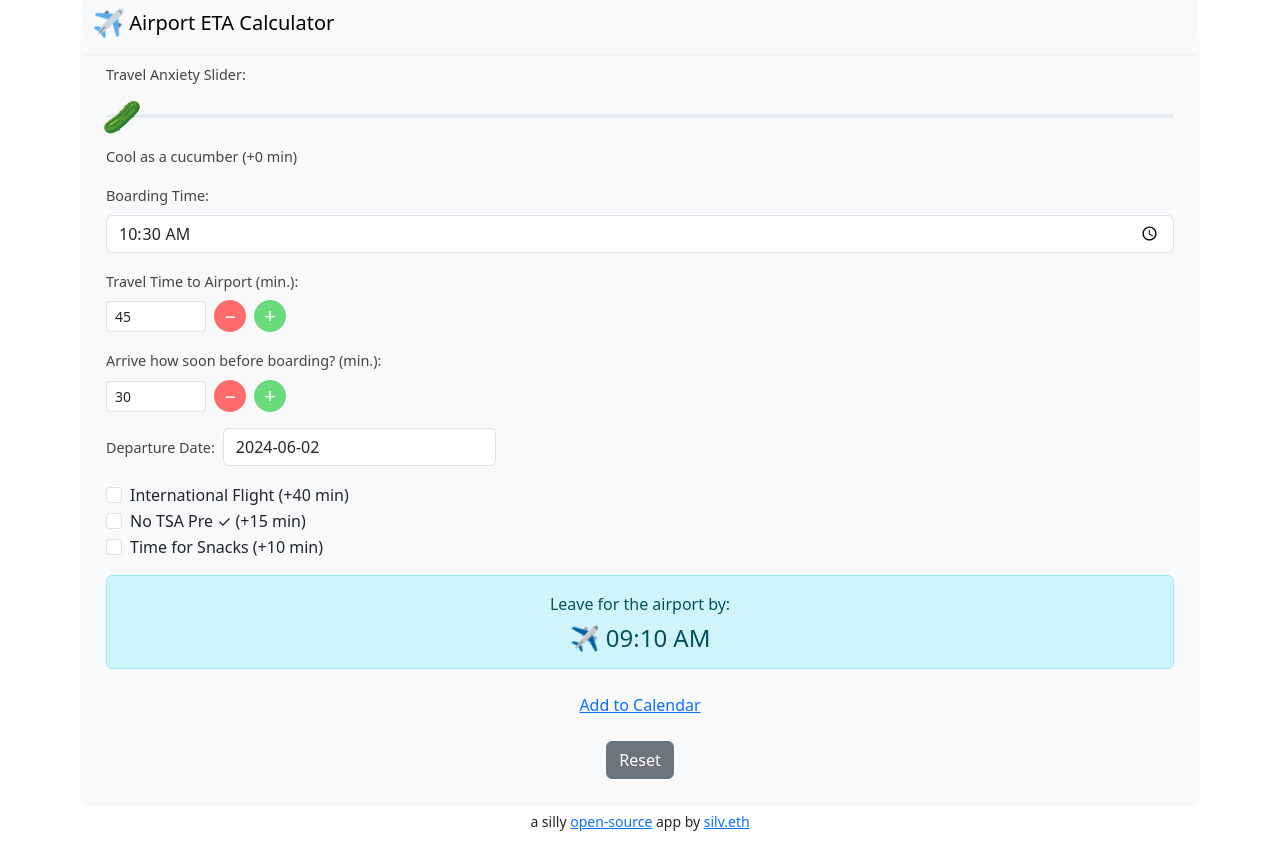
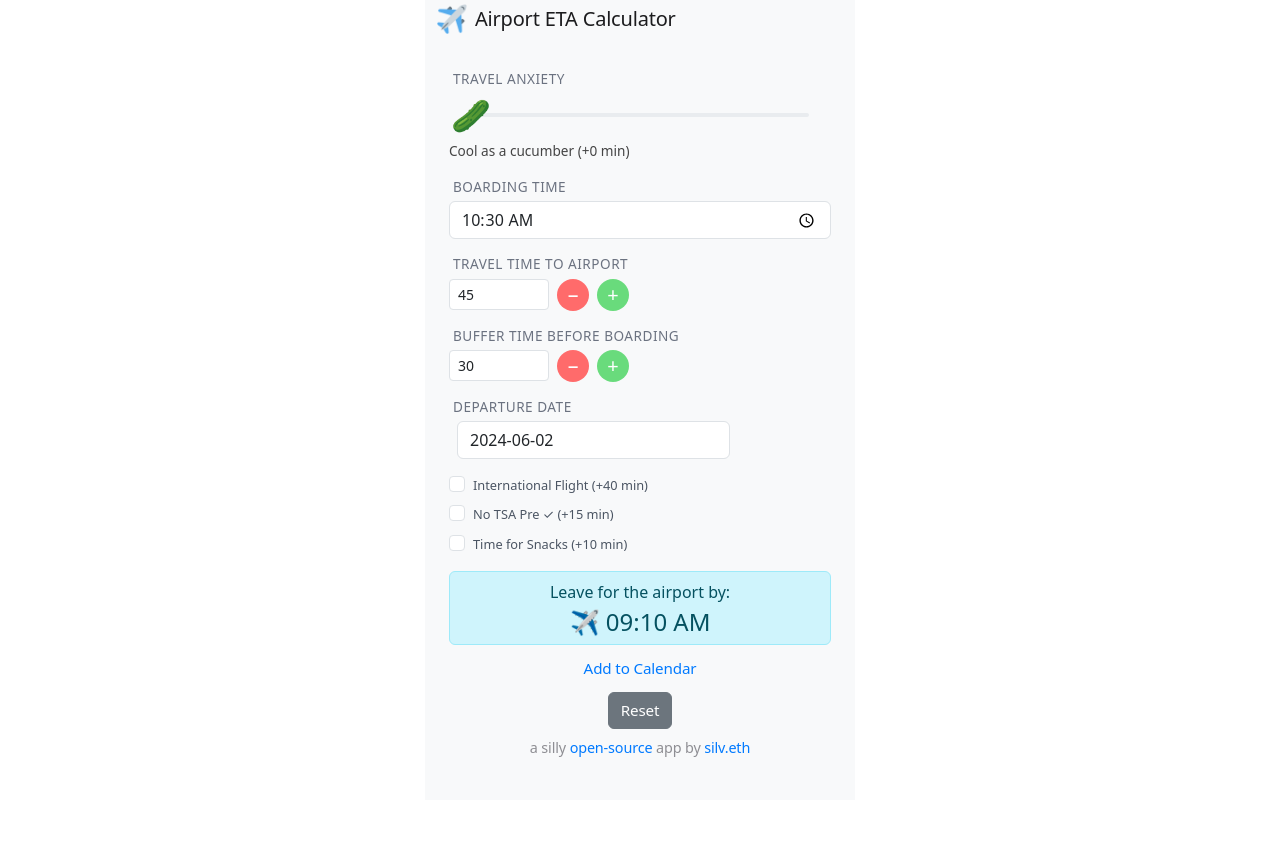
Before and after one commit to mattsilv/airport-time-estimator, a React (Create React App) app: page / in a window 1280 px wide. After the commit the page ends 800 px from the top, so only its background shows below. Built offline with nearby package versions, Linux system fonts and the light colour scheme.

Commit message:
lots of little stuff, but it looks better.

```diff
--- a/src/App.js
+++ b/src/App.js
@@ -1,15 +1,12 @@
-import React from 'react';
-import {Container} from 'react-bootstrap';
-import Footer from './components/Footer';
-import AppRouter from './routes/AppRouter';
+import React from "react";
+import AppRouter from "./routes/AppRouter";
+import styles from "./styles/App.module.css";
 
 function App() {
   return (
-    <Container fluid="lg md">
+    <div className={styles.container}>
       <AppRouter />
-
-      <Footer />
-    </Container>
+    </div>
   );
 }
 
--- a/src/components/FlightForm.js
+++ b/src/components/FlightForm.js
@@ -22,25 +22,24 @@ export const FlightForm = ({
   const extraMinutes = anxietyLevel * 5;
 
   return (
-    <Form>
-      <Form.Group className="mb-3">
-        <Form.Label htmlFor="anxietyLevel" className={styles.formLabel}>
-          Travel Anxiety Slider:
-        </Form.Label>
+    <Form className={styles.sliderForm}>
+      <div className={styles.formGroup}>
+        <Form.Label className={styles.formLabel}>Travel Anxiety</Form.Label>
         <div className={styles.sliderContainer}>
-          <Form.Range
+          <div className={styles.sliderTrack} />
+          <input
+            type="range"
             id="anxietyLevel"
             min="0"
             max="10"
             value={anxietyLevel}
             onChange={(e) => onAnxietyChange(parseInt(e.target.value))}
-            className={styles.sliderThumb}
+            className={styles.hiddenInput}
           />
           <div
             className={styles.sliderEmoji}
             style={{
               "--slider-percent": anxietyLevel / 10,
-              marginLeft: "16px",
             }}
           >
             {getEmoji(anxietyLevel)}
@@ -49,22 +48,21 @@ export const FlightForm = ({
         <div className={styles.anxietyText}>
           {getAnxietyText(anxietyLevel, extraMinutes)}
         </div>
-      </Form.Group>
+      </div>
 
-      <Form.Group className="mb-3">
-        <Form.Label htmlFor="boardingTime" className={styles.formLabel}>
-          Boarding Time:
-        </Form.Label>
+      <div className={styles.formGroup}>
+        <Form.Label className={styles.formLabel}>Boarding Time</Form.Label>
         <Form.Control
           type="time"
           id="boardingTime"
           value={formValues.boardingTime}
           onChange={onFieldChange("boardingTime")}
         />
-      </Form.Group>
-      <Form.Group className="mb-3">
-        <Form.Label htmlFor="drivingTime" className={styles.formLabel}>
-          Travel Time to Airport (min.):
+      </div>
+
+      <div className={styles.formGroup}>
+        <Form.Label className={styles.formLabel}>
+          Travel Time to Airport
         </Form.Label>
         <div className="d-flex align-items-center">
           <Form.Control
@@ -107,10 +105,11 @@ export const FlightForm = ({
             </button>
           </div>
         </div>
-      </Form.Group>
-      <Form.Group className="mb-3">
-        <Form.Label htmlFor="arriveEarly" className={styles.formLabel}>
-          Arrive how soon before boarding? (min.):
+      </div>
+
+      <div className={styles.formGroup}>
+        <Form.Label className={styles.formLabel}>
+          Buffer Time Before Boarding
         </Form.Label>
         <div className="d-flex align-items-center">
           <Form.Control
@@ -153,21 +152,21 @@ export const FlightForm = ({
             </button>
           </div>
         </div>
-      </Form.Group>
-      <Form.Group className="mb-3">
-        <Form.Label htmlFor="selectedDate" className={styles.formLabel}>
-          Departure Date:
-        </Form.Label>
+      </div>
+
+      <div className={styles.formGroup}>
+        <Form.Label className={styles.formLabel}>Departure Date</Form.Label>
         <DatePicker
           selected={selectedDate}
           onChange={onDateChange}
           dateFormat="yyyy-MM-dd"
           className="form-control mx-2"
         />
-      </Form.Group>
+      </div>
 
-      <Form.Group className="mb-3">
+      <div className={styles.formGroup}>
         <Form.Check
+          className={styles.checkboxLabel}
           type="checkbox"
           id="internationalFlight"
           label="International Flight (+40 min)"
@@ -177,6 +176,7 @@ export const FlightForm = ({
           }
         />
         <Form.Check
+          className={styles.checkboxLabel}
           type="checkbox"
           id="noTSAPre"
           label="No TSA Pre ✓ (+15 min)"
@@ -184,13 +184,14 @@ export const FlightForm = ({
           onChange={(e) => onCheckboxChange("noTSAPre", e.target.checked)}
         />
         <Form.Check
+          className={styles.checkboxLabel}
           type="checkbox"
           id="needSnacks"
           label="Time for Snacks (+10 min)"
           checked={formValues.needSnacks || false}
           onChange={(e) => onCheckboxChange("needSnacks", e.target.checked)}
         />
-      </Form.Group>
+      </div>
     </Form>
   );
 };
--- a/src/components/FlightForm.module.css
+++ b/src/components/FlightForm.module.css
@@ -1,3 +1,13 @@
+/* Define spacing variables at the top */
+:root {
+  --spacing-xs: 0.25rem; /* 4px */
+  --spacing-sm: 0.5rem; /* 8px */
+  --spacing-md: 0.75rem; /* 12px */
+  --spacing-lg: 1rem; /* 16px */
+  --font-sm: 0.85em;
+  --font-xs: 0.8em;
+}
+
 .numberControl {
   width: 100px;
 }
@@ -36,60 +46,6 @@
   color: white !important;
 }
 
-.sliderThumb {
-  touch-action: none;
-  user-select: none;
-  -webkit-user-select: none;
-  width: 100%;
-  -webkit-appearance: none;
-  appearance: none;
-  background: transparent;
-  height: 44px;
-  cursor: pointer;
-  -webkit-tap-highlight-color: transparent;
-  margin: 0;
-  padding: 0;
-}
-
-.sliderThumb::-webkit-slider-thumb {
-  -webkit-appearance: none;
-  appearance: none;
-  width: 44px;
-  height: 44px;
-  background: transparent;
-  border: none;
-  box-shadow: none;
-  cursor: pointer;
-  position: relative;
-  z-index: 1;
-  transform: translateY(-50%);
-}
-
-.sliderThumb::-webkit-slider-runnable-track {
-  -webkit-appearance: none;
-  appearance: none;
-  height: 4px;
-  background: #e9ecef;
-  border-radius: 2px;
-  border: none;
-  cursor: pointer;
-}
-
-.sliderThumb::-moz-range-thumb {
-  width: 1px;
-  height: 1px;
-  background: transparent;
-  border: none;
-  box-shadow: none;
-}
-
-.sliderThumb::-moz-range-track {
-  height: 4px;
-  background: #e9ecef;
-  border-radius: 2px;
-  border: none;
-}
-
 .sliderContainer {
   position: relative;
   width: 100%;
@@ -98,6 +54,19 @@
   align-items: center;
   touch-action: none;
   cursor: pointer;
+  padding: var(--spacing-sm) 22px;
+  background: transparent;
+  margin-bottom: var(--spacing-xs);
+}
+
+.sliderTrack {
+  position: absolute;
+  width: calc(100% - 44px);
+  height: 4px;
+  background: #e9ecef;
+  border-radius: 2px;
+  left: 22px;
+  pointer-events: none;
 }
 
 .sliderEmoji {
@@ -112,17 +81,85 @@
   z-index: 2;
   -webkit-user-select: none;
   user-select: none;
-  left: calc(var(--slider-percent, 0) * 100%);
+  left: calc(22px + var(--slider-percent, 0) * (100% - 44px));
+}
+
+.hiddenInput {
+  position: absolute;
+  width: 100%;
+  height: 100%;
+  opacity: 0;
+  cursor: pointer;
+  touch-action: none;
+  -webkit-tap-highlight-color: transparent;
 }
 
 .anxietyText {
-  font-size: 0.9em;
+  font-size: var(--font-sm);
   color: #444444;
   text-align: left;
-  margin-top: 8px;
+  margin-bottom: var(--spacing-xs);
 }
 
 .formLabel {
-  font-size: 0.9em;
-  color: #444444;
+  font-size: var(--font-sm);
+  color: #6b7280;
+  text-transform: uppercase;
+  letter-spacing: 0.5px;
+  font-weight: 500;
+  margin-bottom: var(--spacing-xs);
+  padding-left: var(--spacing-xs);
 }
+
+.formGroup {
+  position: relative;
+  margin-bottom: var(--spacing-md);
+}
+
+.sliderThumb:focus {
+  outline: none;
+  box-shadow: none;
+}
+
+.sliderThumb:active,
+.sliderThumb:focus-visible,
+.sliderThumb::selection {
+  outline: none;
+  -webkit-tap-highlight-color: transparent;
+  background: transparent;
+  box-shadow: none;
+}
+
+input[type="range"] {
+  -webkit-appearance: none !important;
+  -webkit-tap-highlight-color: transparent !important;
+}
+
+input[type="range"]:focus {
+  outline: none !important;
+}
+
+.sliderForm {
+  -webkit-tap-highlight-color: transparent !important;
+  -webkit-touch-callout: none;
+  -webkit-user-select: none;
+  user-select: none;
+  padding-top: var(--spacing-xs);
+}
+
+.formGroup:first-of-type {
+  margin-top: var(--spacing-sm);
+  margin-bottom: var(--spacing-md);
+}
+
+.formGroup:last-of-type {
+  margin-top: 0.8rem;
+  margin-bottom: 0.8rem;
+}
+
+/* Checkbox specific styles */
+.formGroup:last-of-type label {
+  font-size: var(--font-xs);
+  color: #4b5563;
+  margin-bottom: var(--spacing-xs);
+}
--- a/src/components/Footer.js
+++ b/src/components/Footer.js
@@ -1,19 +1,26 @@
 import React from "react";
+import styles from "../styles/Footer.module.css";
 
 function Footer() {
   return (
-    <footer className="footer mt-2">
-      <p className="text-center small">
+    <footer className={styles.footer}>
+      <p className={styles.text}>
         a silly&nbsp;
         <a
           href="https://github.com/mattsilv/airport-time-estimator"
           target="_blank"
           rel="noopener noreferrer"
+          className={styles.link}
         >
           open-source
         </a>{" "}
         app by{" "}
-        <a href="https://silv.blog" target="_blank" rel="noopener noreferrer">
+        <a
+          href="https://silv.blog"
+          target="_blank"
+          rel="noopener noreferrer"
+          className={styles.link}
+        >
           silv.eth
         </a>
       </p>
--- a/src/pages/Home.js
+++ b/src/pages/Home.js
@@ -3,6 +3,7 @@ import { Alert, Stack } from "react-bootstrap";
 import { FlightForm } from "../components/FlightForm";
 import { useFlightForm } from "../hooks/useFlightForm";
 import { useCalenderLink } from "../hooks/useCalenderLink";
+import styles from "../styles/Home.module.css";
 
 export function Home() {
   const {
@@ -18,15 +19,18 @@ export function Home() {
 
   const { calendarURL } = useCalenderLink(leaveTime, selectedDate);
 
+  const calendarLinkStyle = {
+    color: "#007AFF",
+    textDecoration: "none",
+    fontWeight: "400",
+    fontSize: "0.95rem",
+    letterSpacing: "-0.01em",
+    marginBottom: "0.75rem",
+  };
+
   return (
-    <Stack className="mt-0" gap={2}>
-      <div
-        className="px-4 pt-4 bg-light"
-        style={{
-          boxShadow: "0 2px 4px rgba(0,0,0,0.05)",
-          borderRadius: "0 0 8px 8px",
-        }}
-      >
+    <Stack className="mt-0" gap={1}>
+      <div className="px-4 pt-2 pb-2 bg-light">
         <FlightForm
           formValues={formValues}
           selectedDate={selectedDate}
@@ -37,17 +41,18 @@ export function Home() {
         />
 
         {!!leaveTime && leaveTime !== "00:00" && (
-          <Stack gap={2} className="mt-3 mx-auto">
-            <Alert variant="info" className="text-center">
-              <div className="mb-2">Leave for the airport by:</div>
+          <Stack gap={1} className="mt-0">
+            <Alert variant="info" className="text-center py-2 mb-2">
+              <div className="mb-1">Leave for the airport by:</div>
               <Alert.Heading className="mb-0">✈️ {leaveTime}</Alert.Heading>
             </Alert>
 
-            <Stack className="mb-4">
+            <Stack className="mb-2">
               {calendarURL && (
                 <a
                   href={calendarURL}
-                  className="mb-4 mx-auto"
+                  style={calendarLinkStyle}
+                  className="mx-auto"
                   rel="noopener noreferrer"
                   target="_blank"
                 >
@@ -56,11 +61,37 @@ export function Home() {
               )}
 
               <button
-                className="btn btn-secondary mx-auto"
+                className="btn btn-secondary mx-auto mb-2"
                 onClick={handleReset}
+                style={{
+                  fontSize: "0.95rem",
+                  fontWeight: "400",
+                  letterSpacing: "-0.01em",
+                }}
               >
                 Reset
               </button>
+
+              <p className={styles.footerText}>
+                a silly{" "}
+                <a
+                  href="https://github.com/mattsilv/airport-time-estimator"
+                  target="_blank"
+                  rel="noopener noreferrer"
+                  className={styles.footerLink}
+                >
+                  open-source
+                </a>{" "}
+                app by{" "}
+                <a
+                  href="https://silv.blog"
+                  target="_blank"
+                  rel="noopener noreferrer"
+                  className={styles.footerLink}
+                >
+                  silv.eth
+                </a>
+              </p>
             </Stack>
           </Stack>
         )}
--- a/src/routes/AppNavbar.js
+++ b/src/routes/AppNavbar.js
@@ -1,25 +1,18 @@
 import { Container, Navbar } from "react-bootstrap";
+import styles from "../styles/Navbar.module.css";
 
 export function AppNavbar() {
   return (
-    <Navbar
-      expand="lg"
-      className="bg-light"
-      style={{
-        paddingTop: "env(safe-area-inset-top)",
-        marginBottom: "-1rem",
-        boxShadow: "0 1px 3px rgba(0,0,0,0.05)",
-      }}
-    >
+    <Navbar expand="lg" className={`bg-light ${styles.navbar}`}>
       <Container>
-        <Navbar.Brand href="/" className="py-2">
+        <Navbar.Brand href="/" className={styles.brand}>
           <img
             alt=""
             src="./favicon-32x32.png"
             width="30"
             height="30"
-            className="d-inline-block align-top"
-          />{" "}
+            className={`d-inline-block align-top ${styles.logo}`}
+          />
           Airport ETA Calculator
         </Navbar.Brand>
       </Container>
--- /dev/null
+++ b/src/styles/App.module.css
@@ -0,0 +1,13 @@
+.container {
+  max-width: 430px;
+  margin: 0 auto;
+  background-color: #f8f9fa;
+  min-height: 100vh;
+  display: flex;
+  flex-direction: column;
+}
+
+.footer {
+  background-color: transparent;
+  margin-top: 0;
+}
--- /dev/null
+++ b/src/styles/Footer.module.css
@@ -0,0 +1,22 @@
+.footer {
+  background-color: transparent;
+  border: none;
+}
+
+.text {
+  color: #8e8e93;
+  font-size: 0.9rem;
+  font-weight: 400;
+  letter-spacing: -0.01em;
+  margin: 0;
+  padding: 0.5rem 0;
+  text-align: center;
+}
+
+.link {
+  color: #007aff;
+  text-decoration: none;
+  font-weight: 400;
+  font-size: 0.9rem;
+  letter-spacing: -0.01em;
+}
--- /dev/null
+++ b/src/styles/Home.module.css
@@ -0,0 +1,16 @@
+.footerText {
+  color: #8e8e93;
+  font-size: 0.9rem;
+  font-weight: 400;
+  letter-spacing: -0.01em;
+  margin: 0;
+  text-align: center;
+}
+
+.footerLink {
+  color: #007aff;
+  text-decoration: none;
+  font-weight: 400;
+  font-size: 0.9rem;
+  letter-spacing: -0.01em;
+}
--- /dev/null
+++ b/src/styles/Navbar.module.css
@@ -0,0 +1,19 @@
+.navbar {
+  padding-top: env(safe-area-inset-top);
+  margin-bottom: 0;
+  box-shadow: none;
+  border-bottom: none;
+}
+
+.brand {
+  font-size: 1.25rem;
+  font-weight: 500;
+  letter-spacing: -0.01em;
+  color: #1c1c1e;
+  padding-top: 0.25rem;
+  padding-bottom: 0.25rem;
+}
+
+.logo {
+  margin-right: 0.5rem;
+}
```
